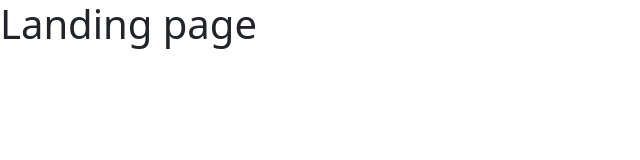
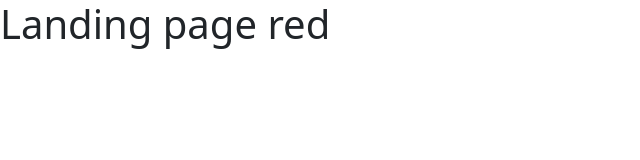
Before and after one commit to salikzquidz/Ticketing-App, a Next.js app in the folder client/: page / in a window 1280 px wide. Shown: the top 160 px of the page, without its empty margins (0-640 px from the left). Built offline with nearby package versions, Linux system fonts and the light colour scheme.

Commit message:
getInitialProps

```diff
--- a/client/pages/index.js
+++ b/client/pages/index.js
@@ -1,3 +1,8 @@
-export default () => {
-    return <h1>Landing page</h1>
+const LandingPage = ({color}) => {
+    return <h1>Landing page {color}</h1>
 }
+
+LandingPage.getInitialProps = () => {
+    return {color : 'red'}
+}
+export default LandingPage;
```
Also changed, not shown: client/pages/auth/signup.js (+1 -8 lines).
